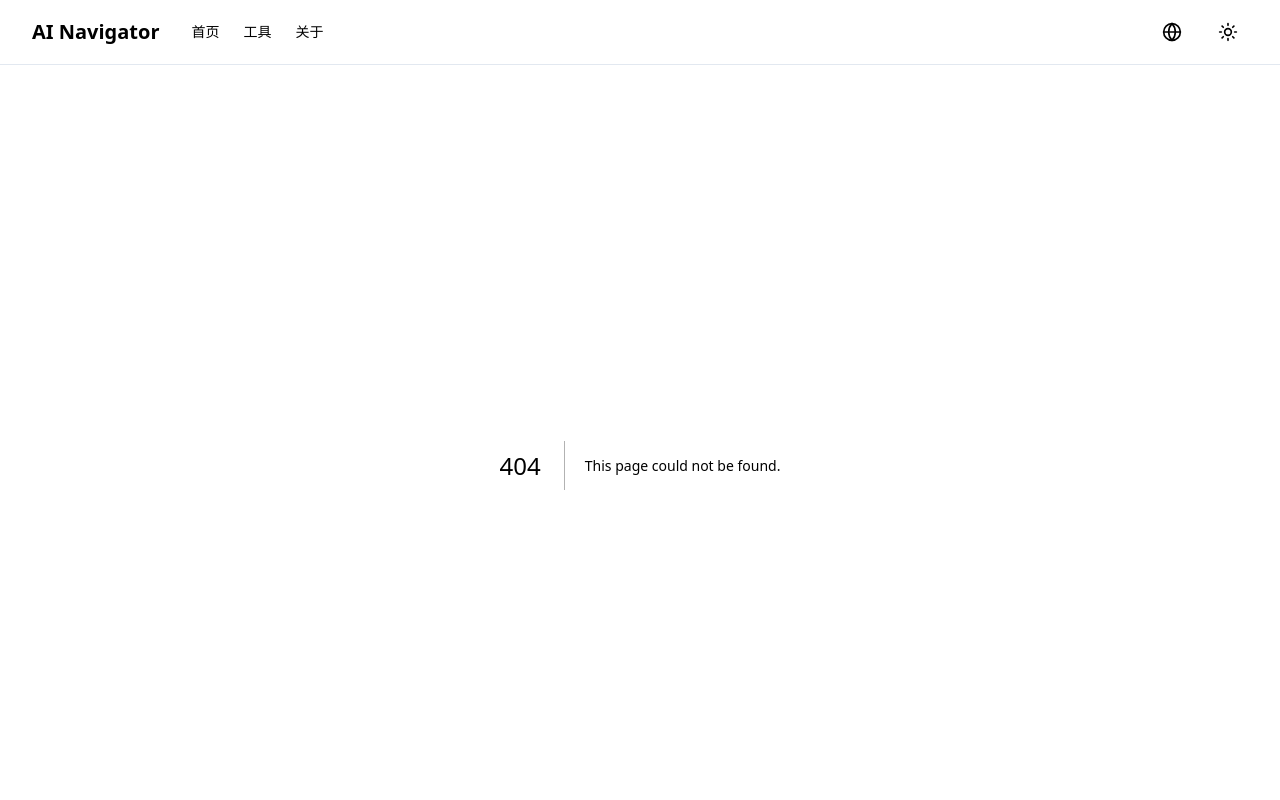
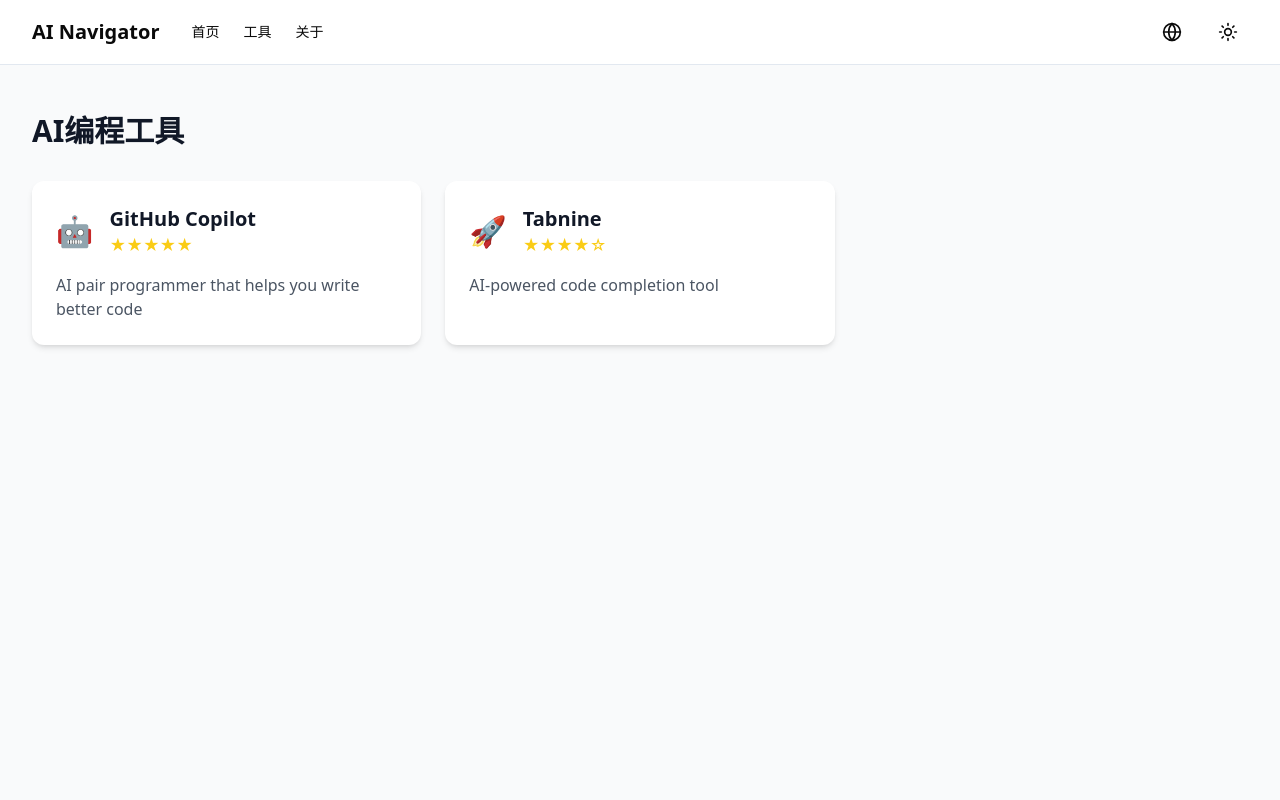
Before and after one commit to rfangjiayou/AI-Guide, a Next.js app: page /ai in a window 1280 px wide. Before the commit this address had no page. Shown: the top 800 px of the page. Built offline with nearby package versions, Linux system fonts and the light colour scheme.

Commit message:
新增ai页面

```diff
--- /dev/null
+++ b/app/ai/page.tsx
@@ -0,0 +1,30 @@
+'use client';
+
+import { ToolGrid } from '@/components/ai/ToolGrid';
+import { getTools } from '@/lib/data/tools';
+import { useLanguage } from '@/components/language-provider';
+import { getDictionary } from '@/i18n';
+import { useTheme } from 'next-themes';
+
+export default function AIPage() {
+  const { language } = useLanguage();
+  const t = getDictionary(language);
+  const { theme } = useTheme();
+  const tools = getTools();
+
+  // 定义不同主题下的背景颜色
+  const bgColor = theme === 'dark' ? 'bg-gray-900' : 'bg-gray-50';
+
+  return (
+    <div className={`min-h-screen ${bgColor} transition-colors duration-300`}>
+      <div className="container py-12">
+        <h1
+          className={`mb-8 text-3xl font-bold ${theme === 'dark' ? 'text-white' : 'text-gray-900'}`}
+        >
+          {t.ai.title}
+        </h1>
+        <ToolGrid tools={tools} />
+      </div>
+    </div>
+  );
+}
--- a/app/page.tsx
+++ b/app/page.tsx
@@ -1,9 +1,9 @@
 'use client';
 
 import { useLanguage } from '@/components/language-provider';
-import { Button } from '@/components/ui/button';
 import { Card, CardContent, CardDescription, CardHeader, CardTitle } from '@/components/ui/card';
 import { getDictionary } from '@/i18n';
+import { GradientButton } from '@/components/gradient-button';
 
 export default function Home() {
   const { language } = useLanguage();
@@ -18,9 +18,7 @@ export default function Home() {
         <p className="max-w-[42rem] leading-normal text-muted-foreground sm:text-xl sm:leading-8">
           {t.hero.subtitle}
         </p>
-        <Button size="lg" className="h-12 px-8">
-          {t.hero.cta}
-        </Button>
+        <GradientButton>{t.hero.cta}</GradientButton>
       </section>
 
       <section className="w-full bg-muted/50 py-24">
--- /dev/null
+++ b/components/ai/ToolCard.tsx
@@ -0,0 +1,38 @@
+import Link from 'next/link';
+import { useTheme } from 'next-themes';
+
+type Tool = {
+  id: string;
+  name: string;
+  icon: string;
+  description: string;
+  rating: number;
+};
+
+export function ToolCard({ tool }: { tool: Tool }) {
+  const { theme } = useTheme();
+
+  // 定义不同主题下的卡片样式
+  const cardStyle =
+    theme === 'dark'
+      ? 'bg-gray-800 hover:bg-gray-700 text-gray-100'
+      : 'bg-white hover:bg-gray-50 text-gray-900';
+
+  return (
+    <Link
+      href={`/ai/${tool.id}`}
+      className={`group transform rounded-lg p-6 shadow-md transition-all hover:-translate-y-1 hover:shadow-lg ${cardStyle}`}
+    >
+      <div className="mb-4 flex items-center gap-4">
+        <div className="text-3xl">{tool.icon}</div>
+        <div>
+          <h2 className="text-xl font-semibold">{tool.name}</h2>
+          <div className="flex items-center gap-1 text-yellow-400">
+            {'★'.repeat(tool.rating).padEnd(5, '☆')}
+          </div>
+        </div>
+      </div>
+      <p className={theme === 'dark' ? 'text-gray-300' : 'text-gray-600'}>{tool.description}</p>
+    </Link>
+  );
+}
--- /dev/null
+++ b/components/ai/ToolGrid.tsx
@@ -0,0 +1,12 @@
+import { ToolCard } from './ToolCard';
+import type { Tool } from '@/lib/data/tools';
+
+export function ToolGrid({ tools }: { tools: Tool[] }) {
+  return (
+    <div className="grid grid-cols-1 gap-6 md:grid-cols-2 lg:grid-cols-3">
+      {tools.map((tool) => (
+        <ToolCard key={tool.id} tool={tool} />
+      ))}
+    </div>
+  );
+}
--- /dev/null
+++ b/components/gradient-button.tsx
@@ -0,0 +1,22 @@
+'use client';
+
+import Link from 'next/link';
+import { useTheme } from 'next-themes';
+
+export function GradientButton({ children }: { children: React.ReactNode }) {
+  const { theme } = useTheme();
+
+  // 定义不同主题下的渐变颜色
+  const lightGradient = 'from-blue-500 to-purple-600';
+  const darkGradient = 'from-purple-700 to-blue-800';
+  const gradient = theme === 'dark' ? darkGradient : lightGradient;
+
+  return (
+    <Link
+      href="/ai"
+      className={`inline-block bg-gradient-to-r px-8 py-3 text-lg font-semibold text-white ${gradient} rounded-lg transition-all hover:scale-105 hover:shadow-lg`}
+    >
+      {children}
+    </Link>
+  );
+}
--- a/i18n/dictionaries/en.ts
+++ b/i18n/dictionaries/en.ts
@@ -46,4 +46,7 @@ export const en = {
     about: 'About',
     language: 'Language',
   },
+  ai: {
+    title: 'AI Coding Tools',
+  },
 };
--- a/i18n/dictionaries/zh.ts
+++ b/i18n/dictionaries/zh.ts
@@ -46,4 +46,7 @@ export const zh = {
     about: '关于',
     language: '语言',
   },
+  ai: {
+    title: 'AI编程工具',
+  },
 };
--- /dev/null
+++ b/lib/data/tools.ts
@@ -0,0 +1,36 @@
+export type Tool = {
+  id: string;
+  name: string;
+  icon: string;
+  description: string;
+  rating: number;
+  category: string;
+  features: string[];
+  website: string;
+};
+
+export function getTools(): Tool[] {
+  return [
+    {
+      id: 'github-copilot',
+      name: 'GitHub Copilot',
+      icon: '🤖',
+      description: 'AI pair programmer that helps you write better code',
+      rating: 5,
+      category: 'code-generation',
+      features: ['Code completion', 'Code explanation', 'Test generation'],
+      website: 'https://copilot.github.com',
+    },
+    {
+      id: 'tabnine',
+      name: 'Tabnine',
+      icon: '🚀',
+      description: 'AI-powered code completion tool',
+      rating: 4,
+      category: 'code-completion',
+      features: ['Multi-language support', 'Local AI model', 'Code suggestions'],
+      website: 'https://www.tabnine.com',
+    },
+    // 更多工具...
+  ];
+}
```
